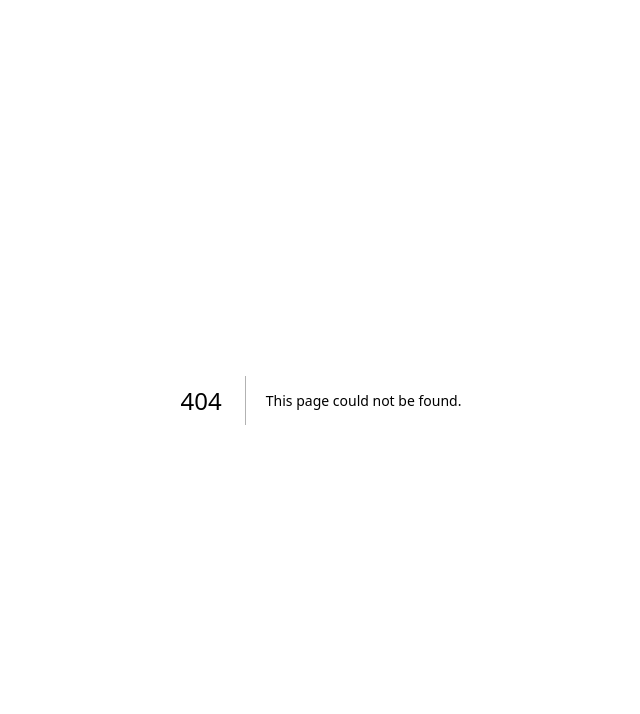
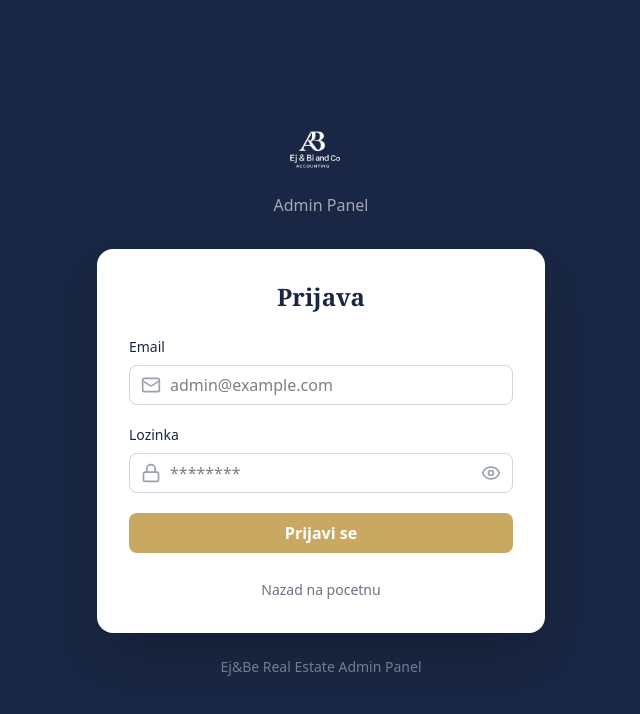
Before and after one commit to arben-djokovic/ej-and-be, a Next.js app in the folder frontend/: page /login in a window 1280 px wide. Before the commit this address had no page. Shown: the top 714 px of the page, without its empty margins (319-959 px from the left). Built offline with nearby package versions, Linux system fonts and the light colour scheme; a web font is replaced by a local one.

Commit message:
Created login page

```diff
--- /dev/null
+++ b/frontend/src/app/login/page.js
@@ -0,0 +1,117 @@
+'use client'
+
+import { useState } from 'react'
+import { useRouter } from 'next/navigation'
+import { Eye, EyeOff, Lock, Mail } from 'lucide-react'
+import Link from 'next/link'
+import Image from 'next/image'
+
+export default function LoginPage() {
+  const router = useRouter()
+  const [email, setEmail] = useState('')
+  const [password, setPassword] = useState('')
+  const [showPassword, setShowPassword] = useState(false)
+  const [error, setError] = useState('')
+  const [loading, setLoading] = useState(false)
+
+  const handleLogin = async (e) => {
+    e.preventDefault()
+  }
+
+  return (
+    <div className="min-h-screen bg-[#1a2744] flex items-center justify-center p-4">
+      <div className="w-full max-w-md">
+        {/* Logo */}
+        <div className="text-center mb-8">
+          <Link href="/" className="inline-block">
+            <Image
+              src="/ej&be-logo.webp"
+              alt="Ej&Be Real Estate"
+              width={200}
+              height={60}
+              className="h-12 w-auto mx-auto"
+            />
+          </Link>
+          <p className="text-white/60 mt-4">Admin Panel</p>
+        </div>
+
+        {/* Login Card */}
+        <div className="bg-white rounded-2xl shadow-2xl p-8">
+          <h1 className="font-serif text-2xl font-bold text-[#1a2744] text-center mb-6">
+            Prijava
+          </h1>
+
+          <form onSubmit={handleLogin} className="space-y-5">
+            {error && (
+              <div className="bg-red-50 border border-red-200 text-red-700 px-4 py-3 rounded-lg text-sm">
+                {error}
+              </div>
+            )}
+
+            <div className="space-y-2">
+              <label className="block text-sm font-medium text-[#1a2744]">
+                Email
+              </label>
+              <div className="relative">
+                <Mail className="absolute left-3 top-1/2 -translate-y-1/2 h-5 w-5 text-gray-400" />
+                <input
+                  type="email"
+                  value={email}
+                  onChange={(e) => setEmail(e.target.value)}
+                  placeholder="admin@example.com"
+                  className="w-full rounded-lg pl-10 h-10 border border-gray-300 focus:border-[#c9a962] focus:ring-[#c9a962]"
+                  required
+                />
+              </div>
+            </div>
+
+            <div className="space-y-2">
+              <label className="block text-sm font-medium text-[#1a2744]">
+                Lozinka
+              </label>
+              <div className="relative">
+                <Lock className="absolute left-3 top-1/2 -translate-y-1/2 h-5 w-5 text-gray-400" />
+                <input
+                  type={showPassword ? 'text' : 'password'}
+                  value={password}
+                  onChange={(e) => setPassword(e.target.value)}
+                  placeholder="********"
+                  className="w-full border rounded-lg pl-10 pr-10 h-10 border-gray-300 focus:border-[#c9a962] focus:ring-[#c9a962]"
+                  required
+                />
+                <button
+                  type="button"
+                  onClick={() => setShowPassword(!showPassword)}
+                  className="absolute right-3 top-1/2 -translate-y-1/2 text-gray-400 hover:text-gray-600"
+                >
+                  {showPassword ? <EyeOff className="h-5 w-5" /> : <Eye className="h-5 w-5" />}
+                </button>
+              </div>
+            </div>
+
+            <button
+              type="submit"
+              disabled={loading}
+              className="w-full h-10 rounded-lg cursor-pointer bg-[#c9a962] hover:bg-[#b8944f] text-white font-semibold"
+            >
+              {loading ? 'Prijava...' : 'Prijavi se'}
+            </button>
+          </form>
+
+          <div className="mt-6 text-center">
+            <Link
+              href="/"
+              className="text-sm text-gray-500 hover:text-[#c9a962] transition-colors"
+            >
+              Nazad na pocetnu
+            </Link>
+          </div>
+        </div>
+
+        <p className="text-center text-white/40 text-sm mt-6">
+          Ej&Be Real Estate Admin Panel
+        </p>
+      </div>
+    </div>
+  )
+}
--- a/frontend/src/components/Footer.js
+++ b/frontend/src/components/Footer.js
@@ -137,7 +137,7 @@ export const Footer = () => {
             <p className="text-white/50 text-sm">
               Web development by{" "}
               <Link href="https://www.linkedin.com/in/arben-djokovic" className="text-[#c9a962]" target="_blank">
-                Arben Djokovic
+                Arben Ðoković
               </Link>
             </p>
           </div>
```
